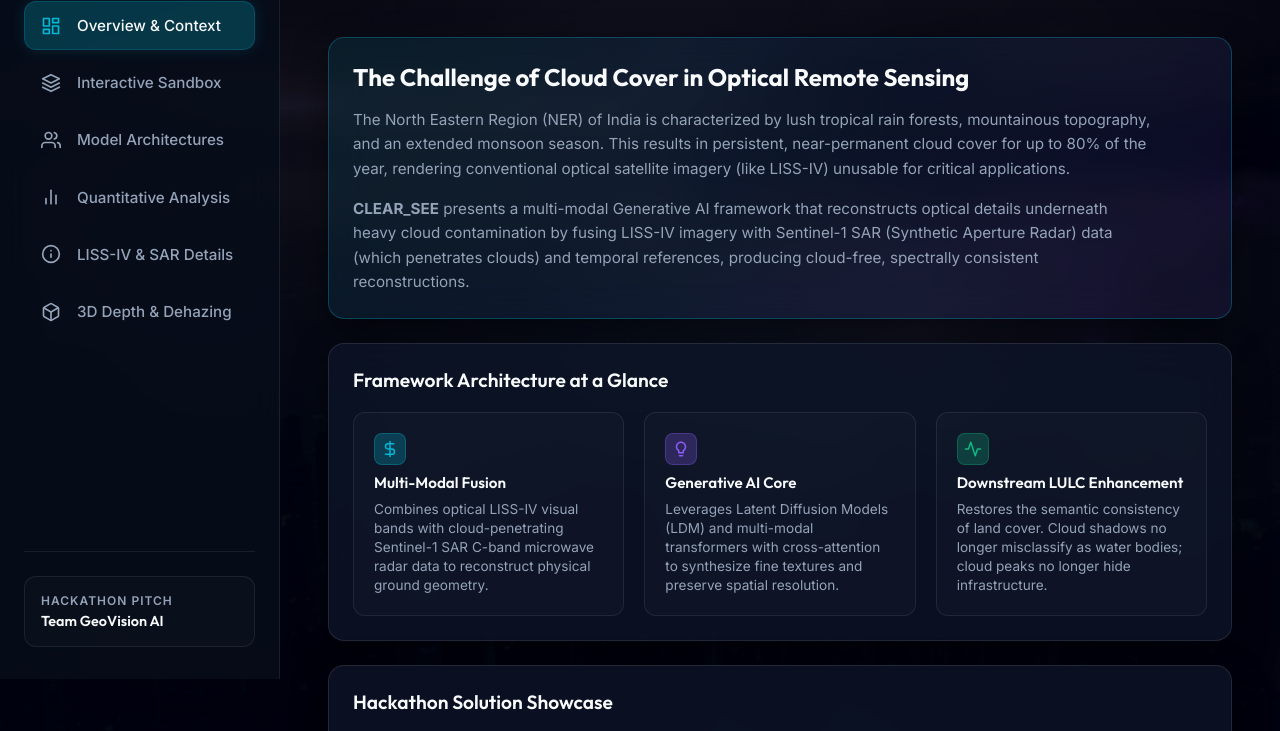
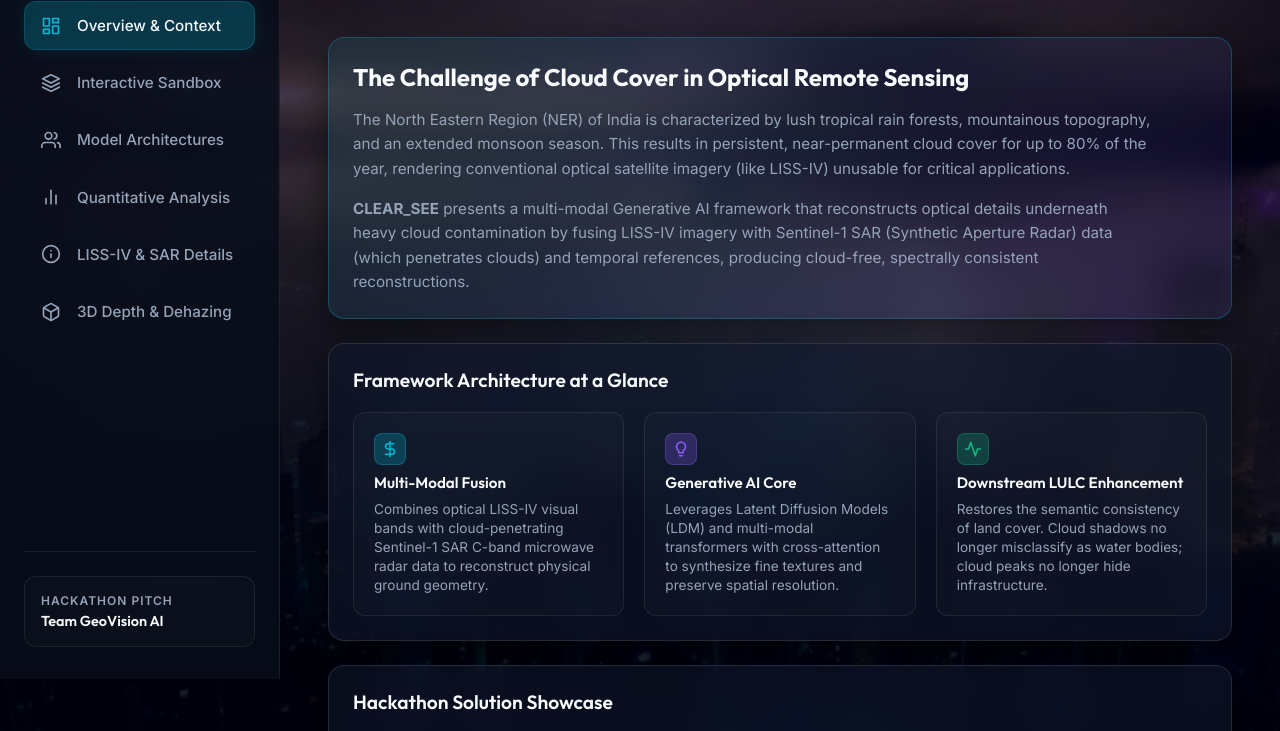
Before and after one commit to nehalpuri-1/Gen_AI_Cloud_Removal, a website built with Vite: page index.html in a window 1280 px wide. Shown: the part 121-852 px from the top of the page. Built offline with nearby package versions, Linux system fonts and the light colour scheme.

Commit message:
Fix background visibility: remove body opaque background override, set z-index: 0, set inline background in HTML, and amplify parallax translation response

```diff
--- a/app.js
+++ b/app.js
@@ -117,13 +117,13 @@ document.addEventListener('DOMContentLoaded', () => {
   });
 
   function updateParallaxPosition() {
-    mouseX += (targetX - mouseX) * 0.08;
-    mouseY += (targetY - mouseY) * 0.08;
+    mouseX += (targetX - mouseX) * 0.1;
+    mouseY += (targetY - mouseY) * 0.1;
 
     const scrollY = window.scrollY || document.documentElement.scrollTop;
 
     if (bgLayer) {
-      bgLayer.style.transform = `translate3d(${mouseX * -35}px, ${mouseY * -25 - scrollY * 0.12}px, 0) scale(1.06)`;
+      bgLayer.style.transform = `translate3d(${mouseX * -75}px, ${mouseY * -55 - scrollY * 0.18}px, 0) scale(1.08)`;
     }
 
     requestAnimationFrame(updateParallaxPosition);
--- a/index.html
+++ b/index.html
@@ -9,7 +9,7 @@
 <body>
 
   <!-- Full-bleed Dynamic Parallax Background Layer -->
-  <div id="parallax-bg-layer" class="parallax-bg-layer"></div>
+  <div id="parallax-bg-layer" class="parallax-bg-layer" style="background-image: url('bg_overview.jpg');"></div>
 
   <div class="app-container">
 
--- a/styles.css
+++ b/styles.css
@@ -50,42 +50,37 @@
 }
 
 body {
-  background-color: var(--bg-primary);
+  background-color: #030712;
   color: var(--text-main);
   font-family: var(--font-sans);
   overflow-x: hidden;
   min-height: 100vh;
   display: flex;
-  background-image:
-    radial-gradient(at 0% 0%, rgba(6, 182, 212, 0.08) 0px, transparent 50%),
-    radial-gradient(at 100% 100%, rgba(139, 92, 246, 0.08) 0px, transparent 50%),
-    radial-gradient(at 50% 50%, rgba(15, 23, 42, 0.3) 0px, transparent 80%);
-  background-attachment: fixed;
 }
 
 /* Full-bleed Dynamic Parallax Background Layer */
 .parallax-bg-layer {
   position: fixed;
-  top: -8%;
-  left: -8%;
-  width: 116%;
-  height: 116%;
-  z-index: -1;
+  top: -10%;
+  left: -10%;
+  width: 120%;
+  height: 120%;
+  z-index: 0;
   pointer-events: none;
   background-size: cover;
   background-position: center center;
   background-repeat: no-repeat;
-  transition: background-image 0.6s cubic-bezier(0.4, 0, 0.2, 1), transform 0.12s cubic-bezier(0.1, 0.9, 0.2, 1.0);
+  transition: background-image 0.5s ease-in-out, transform 0.08s ease-out;
   will-change: transform, background-image;
-  filter: brightness(0.88) contrast(1.08);
+  filter: brightness(1.0) contrast(1.1);
 }
 
 .parallax-bg-layer::after {
   content: '';
   position: absolute;
   inset: 0;
-  background: radial-gradient(circle at 50% 30%, rgba(8, 13, 26, 0.62) 0%, rgba(8, 13, 26, 0.88) 100%),
-              linear-gradient(to bottom, rgba(8, 13, 26, 0.45) 0%, rgba(8, 13, 26, 0.82) 100%);
+  background: radial-gradient(circle at 50% 30%, rgba(8, 13, 26, 0.35) 0%, rgba(8, 13, 26, 0.75) 100%),
+              linear-gradient(to bottom, rgba(8, 13, 26, 0.25) 0%, rgba(8, 13, 26, 0.7) 100%);
 }
 
 /* Custom Scrollbars */
@@ -109,6 +104,8 @@ body {
   display: flex;
   width: 100vw;
   min-height: 100vh;
+  position: relative;
+  z-index: 1;
 }
 
 /* Sidebar Navigation */
@@ -339,20 +336,20 @@ body {
 
 .card {
   grid-column: span 12;
-  background: rgba(15, 23, 42, 0.72);
-  border: 1px solid rgba(255, 255, 255, 0.1);
+  background: rgba(15, 23, 42, 0.62);
+  border: 1px solid rgba(255, 255, 255, 0.12);
   border-radius: var(--radius-lg);
   padding: 1.5rem;
-  backdrop-filter: blur(20px);
-  -webkit-backdrop-filter: blur(20px);
-  box-shadow: 0 12px 36px rgba(0, 0, 0, 0.45);
+  backdrop-filter: blur(18px);
+  -webkit-backdrop-filter: blur(18px);
+  box-shadow: 0 12px 36px rgba(0, 0, 0, 0.5);
   transition: var(--transition-smooth);
 }
 
 .card:hover {
-  background: rgba(30, 41, 59, 0.82);
-  border-color: rgba(255, 255, 255, 0.18);
-  box-shadow: 0 16px 40px rgba(0, 0, 0, 0.55);
+  background: rgba(30, 41, 59, 0.72);
+  border-color: rgba(255, 255, 255, 0.22);
+  box-shadow: 0 16px 40px rgba(0, 0, 0, 0.65);
 }
 
 .card-title {
```
